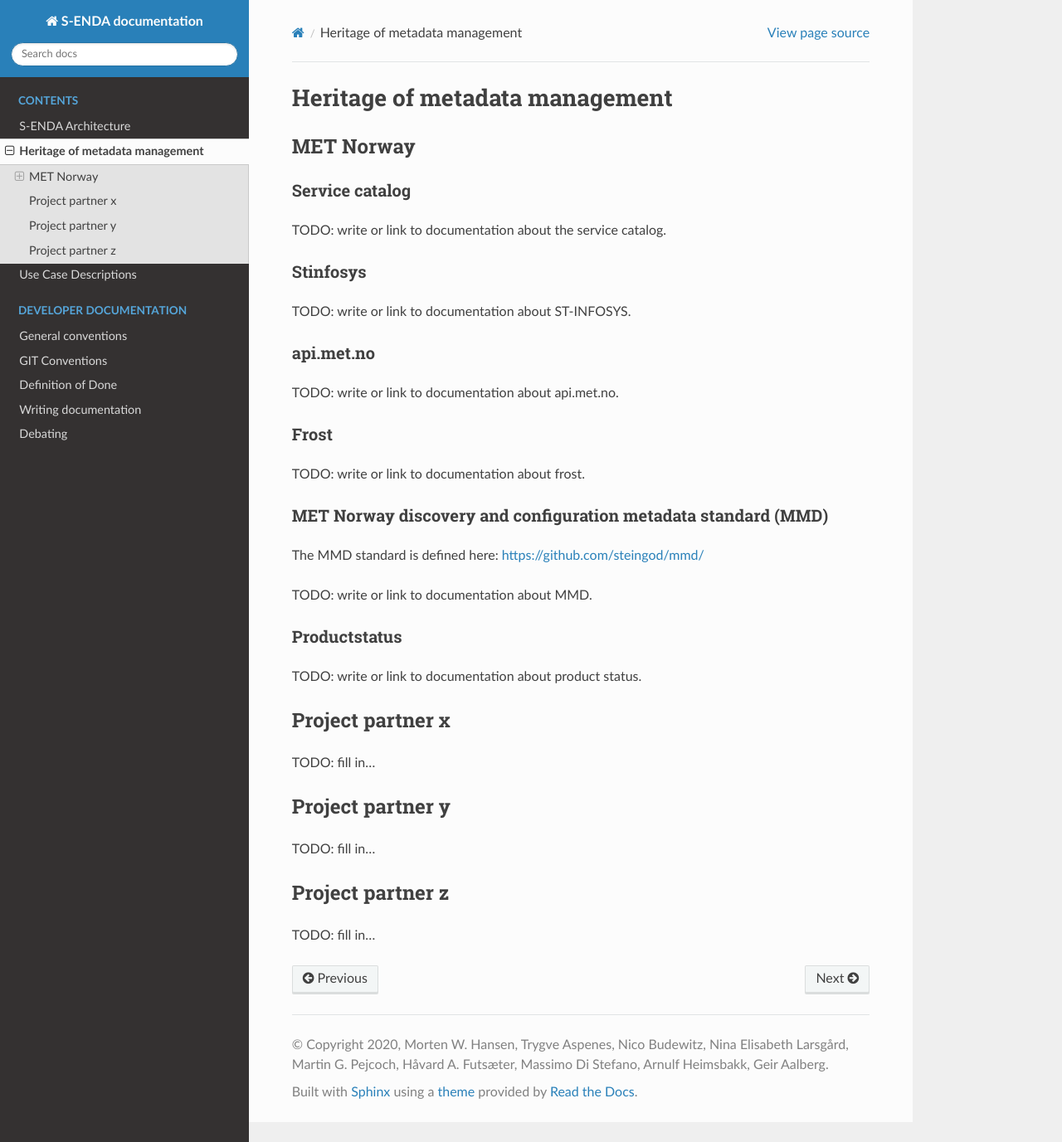
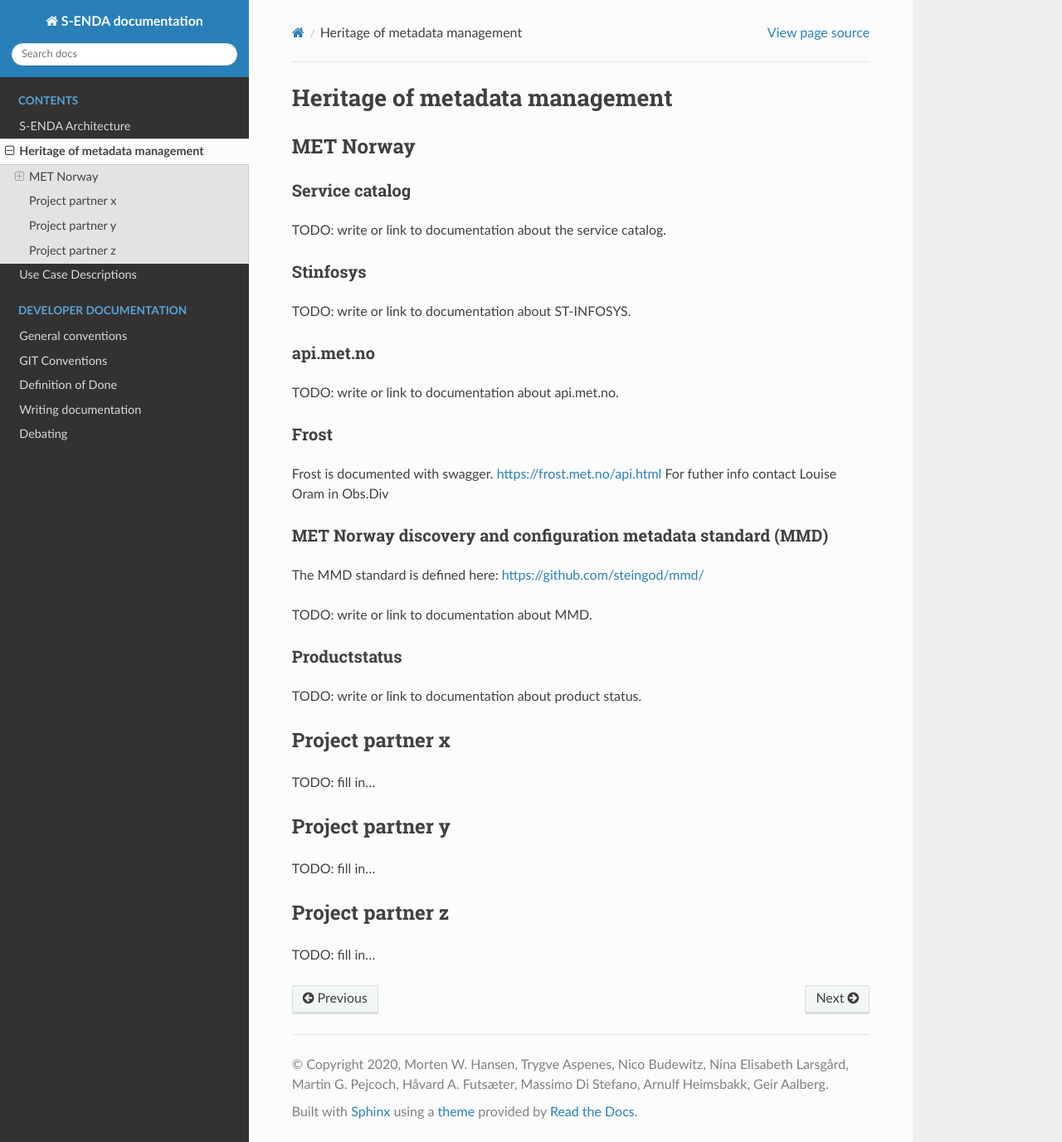
Before and after one commit to metno/S-ENDA-documentation, a Sphinx documentation site: the page built from source/metadata_management_heritage.rst, in a window 1280 px wide and 1377 px high. Shown: the whole window at 83% size. Built offline with Sphinx 7.4.7 and the Read the Docs theme 2.0.0, drawn with Linux system fonts in a browser that asks for light colours.

Commit message:
#57 added link to frost documentaion

```diff
--- a/source/metadata_management_heritage.rst
+++ b/source/metadata_management_heritage.rst
@@ -22,7 +22,8 @@ TODO: write or link to documentation about api.met.no.
 Frost
 ^^^^^
 
-TODO: write or link to documentation about frost.
+Frost is documented with swagger. https://frost.met.no/api.html
+For futher info contact Louise Oram in Obs.Div
 
 MET Norway discovery and configuration metadata standard (MMD)
 ^^^^^^^^^^^^^^^^^^^^^^^^^^^^^^^^^^^^^^^^^^^^^^^^^^^^^^^^^^^^^^^
```
